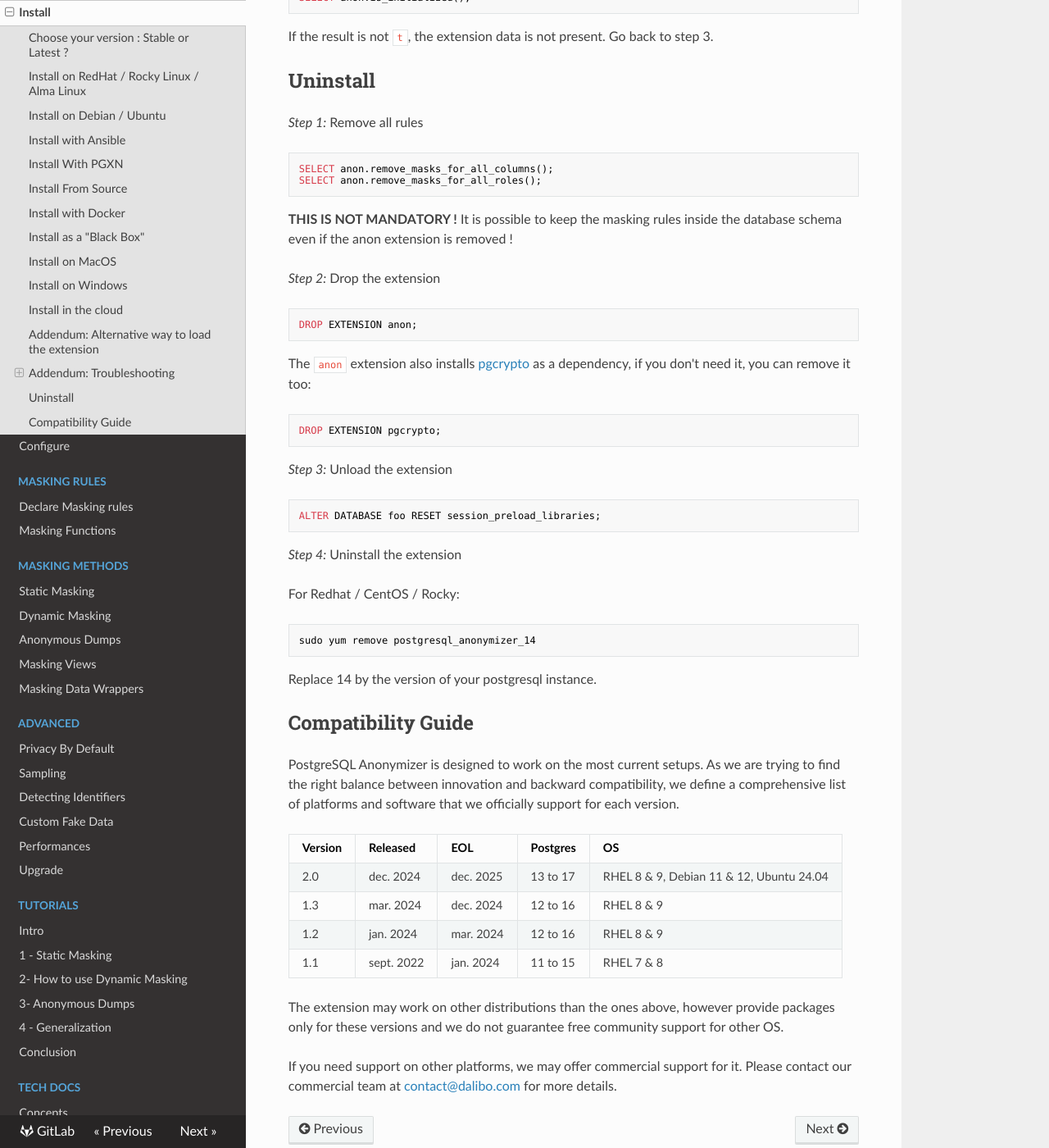
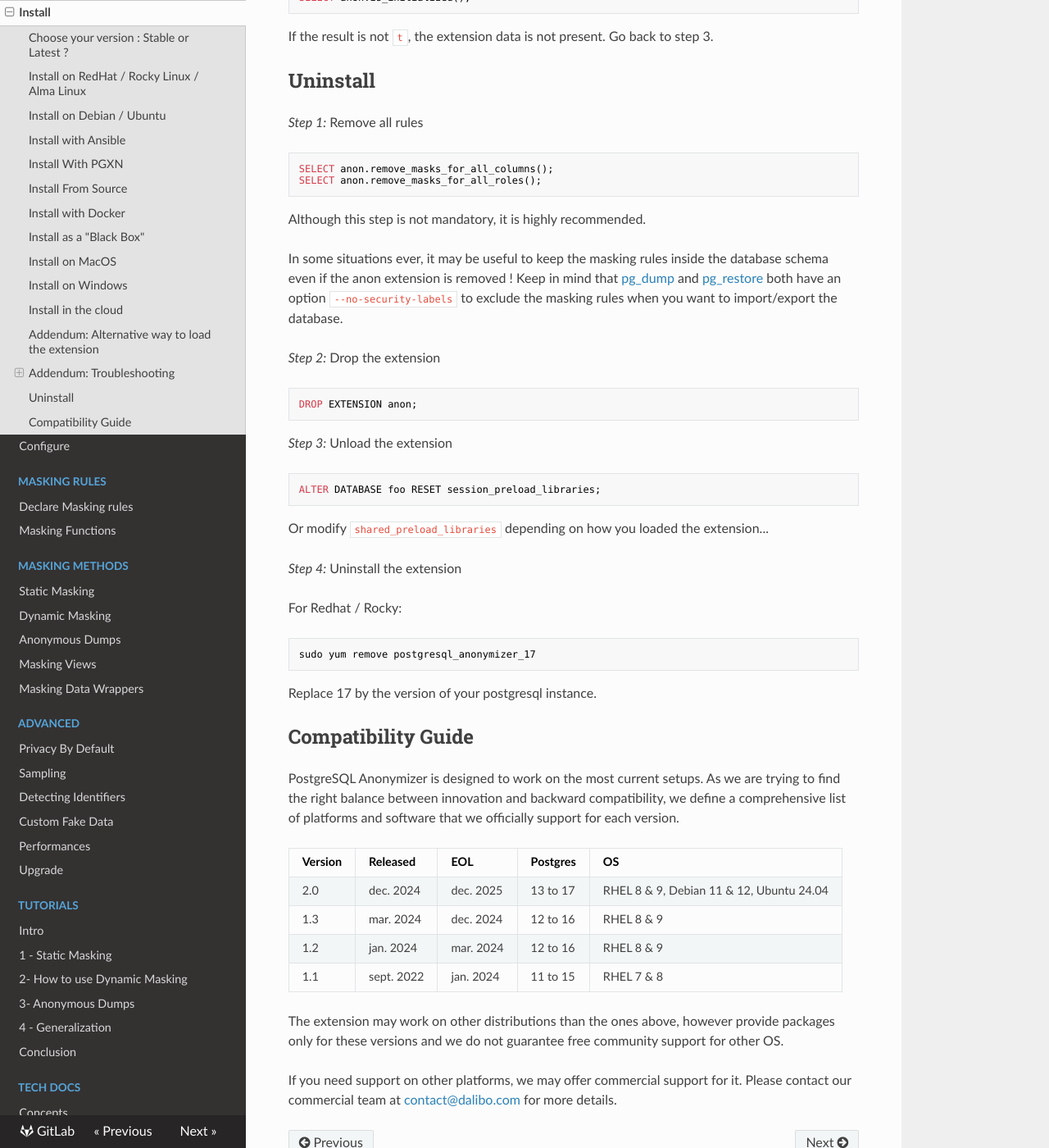
Before and after one commit to neondatabase/postgresql_anonymizer, an MkDocs documentation site: the page built from docs/INSTALL.md, in a window 1280 px wide and 1400 px high, scrolled down 8501 px. Shown: the whole window at 82% size. Built offline with MkDocs 1.6.1, drawn with Linux system fonts in a browser that asks for light colours; nearby versions of some CDN libraries.

Commit message:
[docs] Uninstall best practices

````diff
--- a/docs/INSTALL.md
+++ b/docs/INSTALL.md
@@ -545,23 +545,21 @@ SELECT anon.remove_masks_for_all_columns();
 SELECT anon.remove_masks_for_all_roles();
 ```
 
-**THIS IS NOT MANDATORY !**  It is possible to keep the masking rules inside
-the database schema even if the anon extension is removed !
+Although this step is not mandatory, it is highly recommended.
+
+In some situations ever, it may be useful to keep the masking rules inside
+the database schema even if the anon extension is removed ! Keep in mind
+that [pg_dump] and [pg_restore] both have an option `--no-security-labels`
+to exclude the masking rules when you want to import/export the database.
+
+[pg_dump]: https://www.postgresql.org/docs/current/app-pgdump.html
+[pg_restore]: https://www.postgresql.org/docs/current/app-pgrestore.html
 
 _Step 2:_ Drop the extension
 
 ```sql
 DROP EXTENSION anon;
 ```
-
-The `anon` extension also installs [pgcrypto] as a dependency, if you
-don't need it, you can remove it too:
-
-```sql
-DROP EXTENSION pgcrypto;
-```
-
-[pgcrypto]: https://www.postgresql.org/docs/current/pgcrypto.html
 
 _Step 3:_ Unload the extension
 
@@ -570,16 +568,20 @@ _Step 3:_ Unload the extension
 ALTER DATABASE foo RESET session_preload_libraries;
 ```
 
+Or modify `shared_preload_libraries` depending on how you loaded
+the extension...
+
+
 
 _Step 4:_ Uninstall the extension
 
-For Redhat / CentOS / Rocky:
+For Redhat / Rocky:
 
 ```console
-sudo yum remove postgresql_anonymizer_14
+sudo yum remove postgresql_anonymizer_17
 ```
 
-Replace 14 by the version of your postgresql instance.
+Replace 17 by the version of your postgresql instance.
 
 Compatibility Guide
 -------------------------------------------------------------------------------
````
